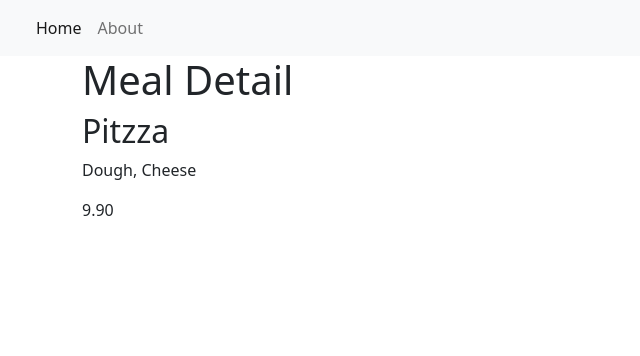
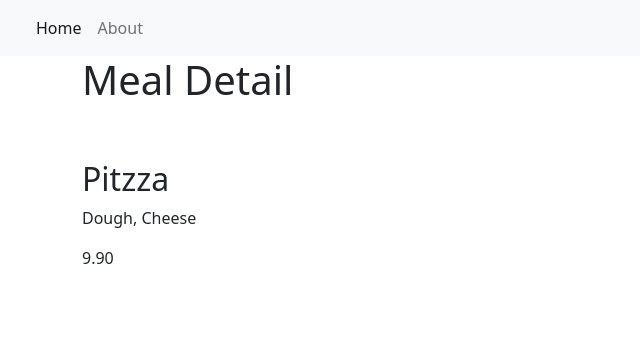
Before and after one commit to Mahdi-Meyghani/Restaurant-Web-Application, a Django app: a page that uses restaurant_menu/templates/menu_item_detail.html in a window 1280 px wide. Shown: the top 356 px of the page, without its empty margins (0-640 px from the left). Run offline with Django 5.2, Linux system fonts and the light colour scheme; data comes from the database, SQL or seed files in the repository; some libraries are stand-ins or nearby versions.

Commit message:
Adding bootstrap styles to the menu_item_detail.html

```diff
--- a/restaurant_menu/templates/menu_item_detail.html
+++ b/restaurant_menu/templates/menu_item_detail.html
@@ -2,7 +2,7 @@
 {% block content %}
 
     <h1>Meal Detail</h1>
-    <h2>{{ meal.name }}</h2>
+    <h2 class="pt-5">{{ meal.name }}</h2>
     <p>{{ meal.description }}</p>
     <p>{{ meal.price }}</p>
 
```
